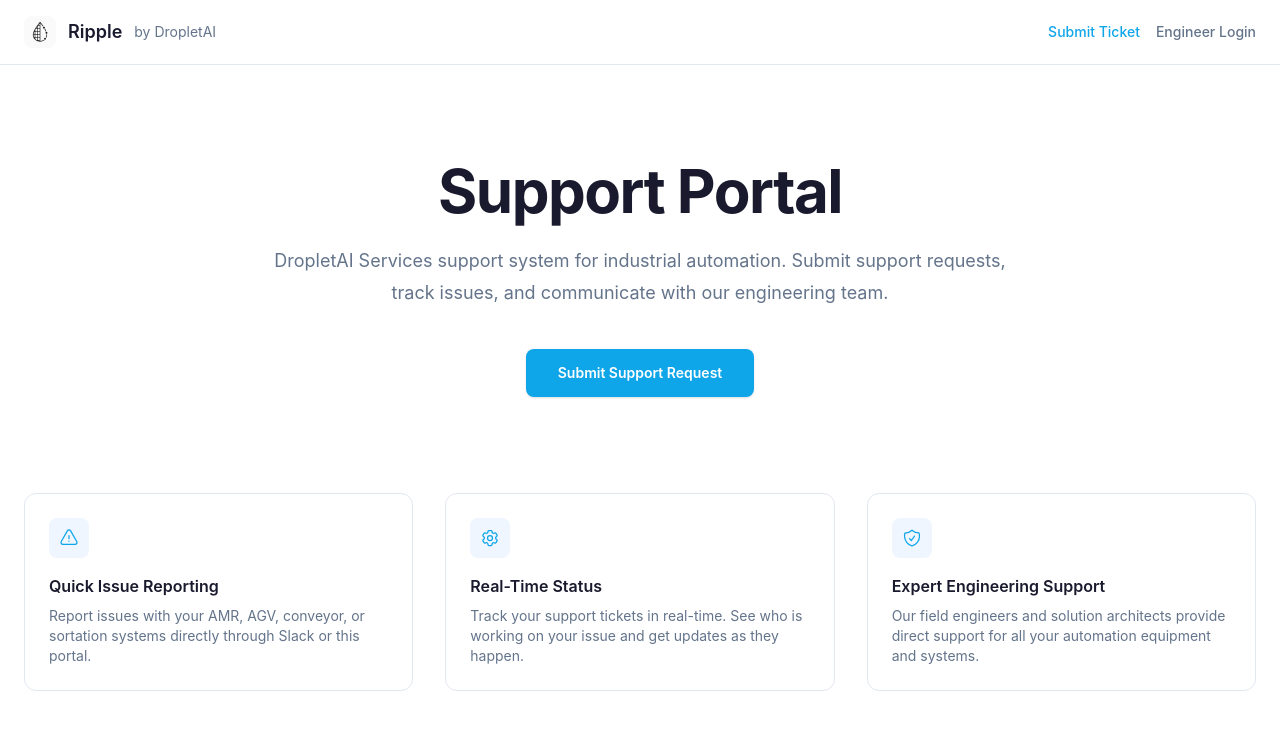
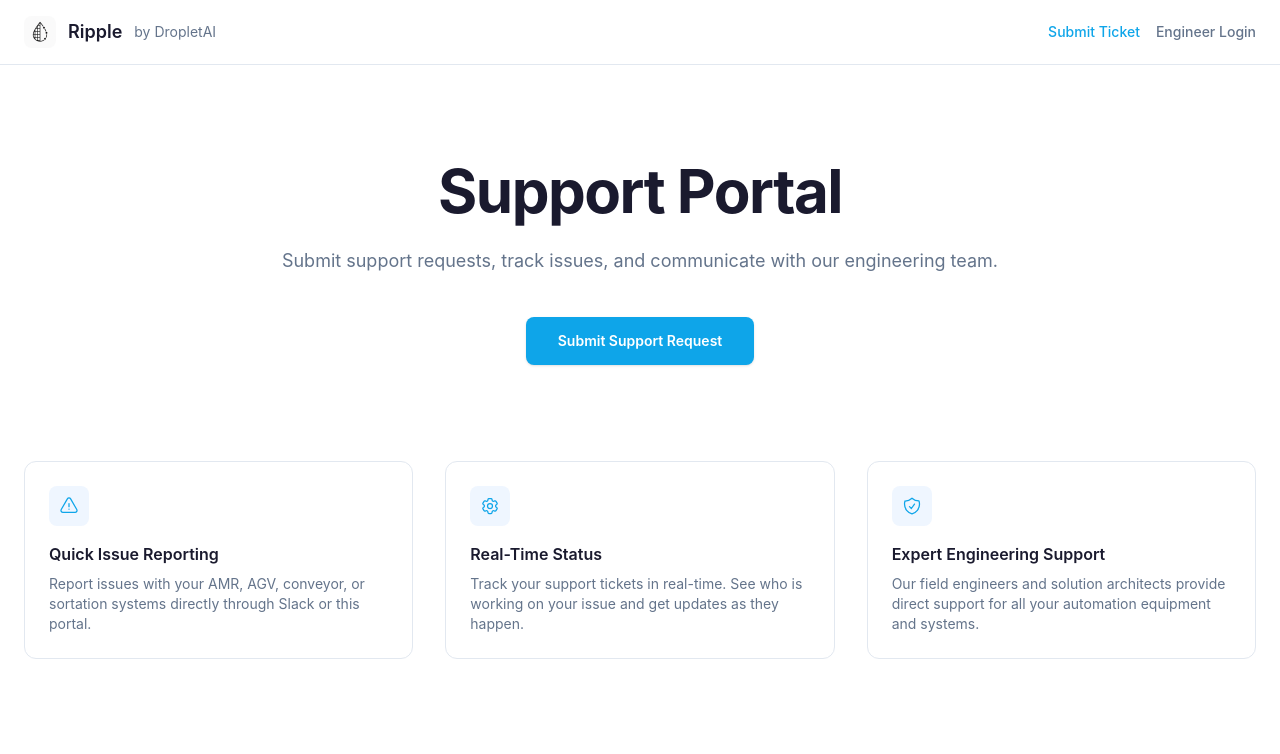
Before and after one commit to xinnnan/Ripple, a Next.js app: page / in a window 1280 px wide. Shown: the top 754 px of the page. Built offline with nearby package versions, Linux system fonts and the light colour scheme.

Commit message:
refactor: simplify hero description on homepage

```diff
--- a/src/app/page.tsx
+++ b/src/app/page.tsx
@@ -42,9 +42,8 @@ export default function HomePage() {
             Support Portal
           </h1>
           <p className="mt-6 text-lg leading-8 text-muted-foreground">
-            DropletAI Services support system for industrial automation. Submit
-            support requests, track issues, and communicate with our engineering
-            team.
+            Submit support requests, track issues, and communicate with our
+            engineering team.
           </p>
           <div className="mt-10 flex items-center justify-center">
             <Link
```
